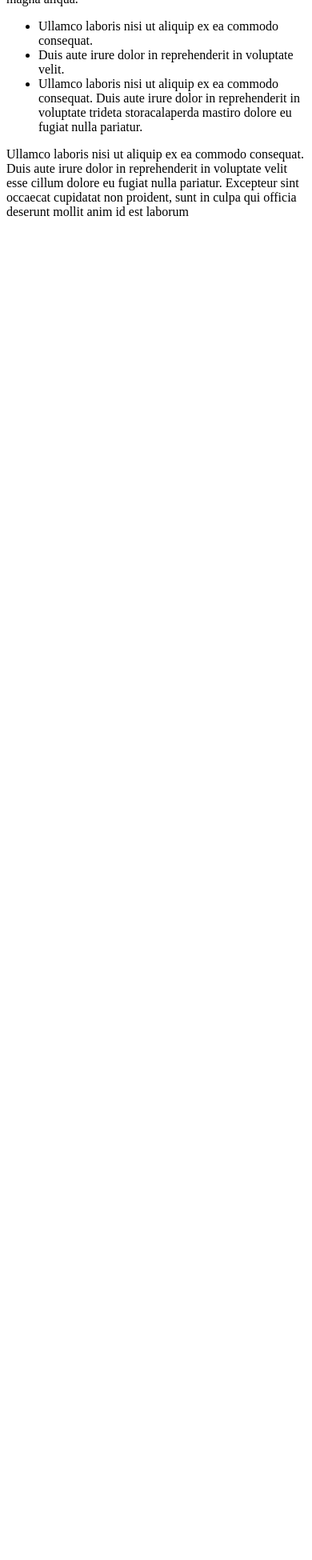
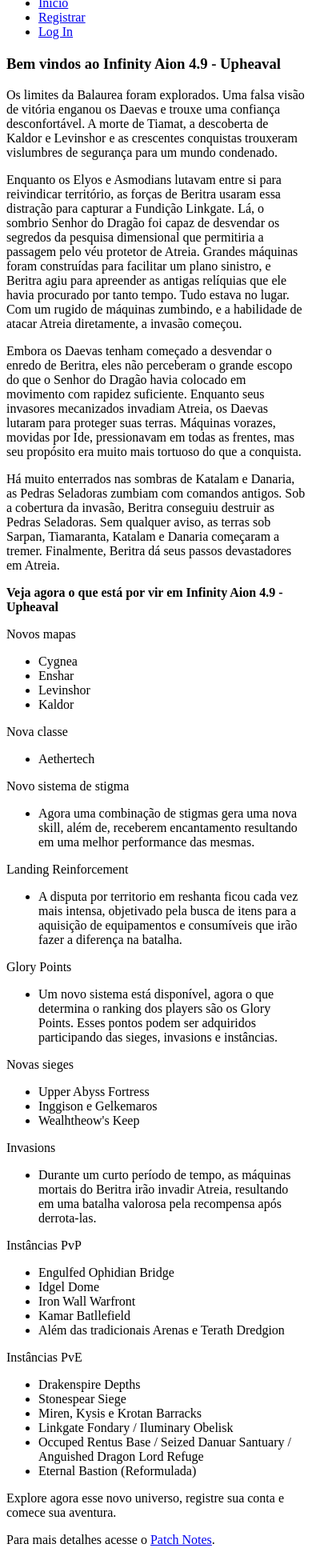
Before and after one commit to henrmont/infinityaion.com.br, a Symfony app: template templates/site/isolate/3.html.twig in a window 390 px wide. Shown: the part 333-2283 px from the top of the page at 80% size. Before the commit the page ends 603 px from the top, so only its background shows below. Run offline with Twig, Linux system fonts and the light colour scheme; the template is opened without the code that fills it, so the values that code supplies are empty; some libraries are stand-ins or nearby versions; some web fonts are replaced; grey boxes are pictures that could not be loaded.

Commit message:
* ajuste vitrine

```diff
--- a/templates/site/isolate.html.twig
+++ b/templates/site/isolate.html.twig
@@ -9,9 +9,8 @@
 <div class="container d-flex align-items-center">
 
     <div class="logo mr-auto">
-    <h1 class="text-light"><a href="index.html"><span>Delicious</span></a></h1>
     <!-- Uncomment below if you prefer to use an image logo -->
-    <!-- <a href="index.html"><img src="assets/img/logo.png" alt="" class="img-fluid"></a>-->
+    <img src="{{ asset('build/img/infinityaion.png') }}" alt="">
     </div>
 
     <nav class="nav-menu d-none d-lg-block">
@@ -34,11 +33,11 @@
     <div class="carousel-inner" role="listbox">
 
         <!-- Slide 1 -->
-        <div class="carousel-item active" style="background: url({{ asset('build/img/slide/slide-1.jpg') }});">
-        <div class="carousel-container">
+        <div class="carousel-item active" style="background: url({{ asset('uploads/cms/' ~ carousel.imageSmall)}}); background-size:cover; background-position: center center;">
+        <div class="carousel-container" style="background-color: rgba(10,10,10,0.5);">
             <div class="carousel-content">
-            <h2 class="animate__animated animate__fadeInDown"><span>Delicious</span> Restaurant</h2>
-            <p class="animate__animated animate__fadeInUp">Ut velit est quam dolor ad a aliquid qui aliquid. Sequi ea ut et est quaerat sequi nihil ut aliquam. Occaecati alias dolorem mollitia ut. Similique ea voluptatem. Esse doloremque accusamus repellendus deleniti vel. Minus et tempore modi architecto.</p>
+            <h2 class="animate__animated animate__fadeInDown">{{carousel.title}}</h2>
+            <p class="animate__animated animate__fadeInUp">{{carousel.text}}</p>
             </div>
         </div>
         </div>
@@ -61,24 +60,7 @@
         <div class="col-lg-8 d-flex flex-column justify-content-center align-items-stretch">
 
         <div class="content">
-            <h3>Eum ipsam laborum deleniti <strong>velit pariatur architecto aut nihil</strong></h3>
-            <p>
-            Lorem ipsum dolor sit amet, consectetur adipiscing elit, sed do eiusmod tempor incididunt ut labore et dolore magna aliqua. Duis aute irure dolor in reprehenderit
-            </p>
-            <p class="font-italic">
-            Lorem ipsum dolor sit amet, consectetur adipiscing elit, sed do eiusmod tempor incididunt ut labore et dolore
-            magna aliqua.
-            </p>
-            <ul>
-            <li><i class="bx bx-check-double"></i> Ullamco laboris nisi ut aliquip ex ea commodo consequat.</li>
-            <li><i class="bx bx-check-double"></i> Duis aute irure dolor in reprehenderit in voluptate velit.</li>
-            <li><i class="bx bx-check-double"></i> Ullamco laboris nisi ut aliquip ex ea commodo consequat. Duis aute irure dolor in reprehenderit in voluptate trideta storacalaperda mastiro dolore eu fugiat nulla pariatur.</li>
-            </ul>
-            <p>
-            Ullamco laboris nisi ut aliquip ex ea commodo consequat. Duis aute irure dolor in reprehenderit in voluptate
-            velit esse cillum dolore eu fugiat nulla pariatur. Excepteur sint occaecat cupidatat non proident, sunt in
-            culpa qui officia deserunt mollit anim id est laborum
-            </p>
+            {% block content %}{% endblock %}
         </div>
         <div class="col-lg-2 d-flex flex-column justify-content-center align-items-stretch"></div>
 
--- a/templates/site/isolate/3.html.twig
+++ b/templates/site/isolate/3.html.twig
@@ -1,96 +1,76 @@
-{% extends 'base.html.twig' %}
+{% extends 'site/isolate.html.twig' %}
 
-{% block title %}Infinity Aion{% endblock %}
-
-{% block body %}
-
-<!-- ======= Header ======= -->
-<header id="header" class="fixed-top d-flex align-items-center header-transparent">
-<div class="container d-flex align-items-center">
-
-    <div class="logo mr-auto">
-    <h1 class="text-light"><a href="index.html"><span>Delicious</span></a></h1>
-    <!-- Uncomment below if you prefer to use an image logo -->
-    <!-- <a href="index.html"><img src="assets/img/logo.png" alt="" class="img-fluid"></a>-->
-    </div>
-
-    <nav class="nav-menu d-none d-lg-block">
-    <ul>
-        <li><a href="{{ path('site') }}">Início</a></li>
-
-        <li class="book-a-table text-center"><a href="#">Registrar</a></li>
-        <li class="book-a-table text-center"><a href="#">Log In</a></li>
-    </ul>
-    </nav><!-- .nav-menu -->
-
-</div>
-</header><!-- End Header -->
-
-<!-- ======= Hero Section ======= -->
-<section class="hero" id="hero">
-<div class="hero-container">
-    <div id="heroCarousel" class="carousel slide carousel-fade" data-ride="carousel">
-
-    <div class="carousel-inner" role="listbox">
-
-        <!-- Slide 1 -->
-        <div class="carousel-item active" style="background: url({{ asset('uploads/cms/' ~ carousel.imageSmall)}}); background-size:cover; background-position: center center;">
-        <div class="carousel-container" style="background-color: rgba(10,10,10,0.5);">
-            <div class="carousel-content">
-            <h2 class="animate__animated animate__fadeInDown">{{carousel.title}}</h2>
-            <p class="animate__animated animate__fadeInUp">{{carousel.text}}</p>
-            </div>
-        </div>
-        </div>
-
-    </div>
-
-    </div>
-</div>
-</section><!-- End Hero -->
-
-<main id="main">
-
-<!-- ======= About Section ======= -->
-<section id="about" class="about">
-    <div class="container-fluid">
-
-    <div class="row">
-
-        <div class="col-lg-2 d-flex flex-column justify-content-center align-items-stretch"></div>
-        <div class="col-lg-8 d-flex flex-column justify-content-center align-items-stretch">
-
-        <div class="content">
-            <h3>Eum ipsam laborum deleniti <strong>velit pariatur architecto aut nihil</strong></h3>
-            <p>
-            Lorem ipsum dolor sit amet, consectetur adipiscing elit, sed do eiusmod tempor incididunt ut labore et dolore magna aliqua. Duis aute irure dolor in reprehenderit
+{% block content %}
+<h3>Bem vindos ao Infinity Aion 4.9 - Upheaval</h3>
+<p class="font-italic">
+Os limites da Balaurea foram explorados. Uma falsa visão de vitória enganou os Daevas e trouxe uma confiança desconfortável. A morte de Tiamat, a descoberta de Kaldor e Levinshor e as crescentes conquistas trouxeram vislumbres de segurança para um mundo condenado.
 </p>
 <p class="font-italic">
-            Lorem ipsum dolor sit amet, consectetur adipiscing elit, sed do eiusmod tempor incididunt ut labore et dolore
-            magna aliqua.
+Enquanto os Elyos e Asmodians lutavam entre si para reivindicar território, as forças de Beritra usaram essa distração para capturar a Fundição Linkgate. Lá, o sombrio Senhor do Dragão foi capaz de desvendar os segredos da pesquisa dimensional que permitiria a passagem pelo véu protetor de Atreia. Grandes máquinas foram construídas para facilitar um plano sinistro, e Beritra agiu para apreender as antigas relíquias que ele havia procurado por tanto tempo. Tudo estava no lugar. Com um rugido de máquinas zumbindo, e a habilidade de atacar Atreia diretamente, a invasão começou.
 </p>
+<p class="font-italic">
+Embora os Daevas tenham começado a desvendar o enredo de Beritra, eles não perceberam o grande escopo do que o Senhor do Dragão havia colocado em movimento com rapidez suficiente. Enquanto seus invasores mecanizados invadiam Atreia, os Daevas lutaram para proteger suas terras. Máquinas vorazes, movidas por Ide, pressionavam em todas as frentes, mas seu propósito era muito mais tortuoso do que a conquista.
+</p>
+<p class="font-italic">
+Há muito enterrados nas sombras de Katalam e Danaria, as Pedras Seladoras zumbiam com comandos antigos. Sob a cobertura da invasão, Beritra conseguiu destruir as Pedras Seladoras. Sem qualquer aviso, as terras sob Sarpan, Tiamaranta, Katalam e Danaria começaram a tremer. Finalmente, Beritra dá seus passos devastadores em Atreia.
+</p>
+<p>
+<strong style="color: black;">Veja agora o que está por vir em Infinity Aion 4.9 - Upheaval</strong>
+</p>
+<p>Novos mapas</p>
 <ul>
-            <li><i class="bx bx-check-double"></i> Ullamco laboris nisi ut aliquip ex ea commodo consequat.</li>
-            <li><i class="bx bx-check-double"></i> Duis aute irure dolor in reprehenderit in voluptate velit.</li>
-            <li><i class="bx bx-check-double"></i> Ullamco laboris nisi ut aliquip ex ea commodo consequat. Duis aute irure dolor in reprehenderit in voluptate trideta storacalaperda mastiro dolore eu fugiat nulla pariatur.</li>
+<li><i class="bx bx-check-double"></i> Cygnea</li>
+<li><i class="bx bx-check-double"></i> Enshar</li>
+<li><i class="bx bx-check-double"></i> Levinshor</li>
+<li><i class="bx bx-check-double"></i> Kaldor</li>
+</ul>
+<p>Nova classe</p>
+<ul>
+<li><i class="bx bx-check-double"></i> Aethertech</li>
+</ul>
+<p>Novo sistema de stigma</p>
+<ul>
+<li><i class="bx bx-check-double"></i> Agora uma combinação de stigmas gera uma nova skill, além de, receberem encantamento resultando em uma melhor performance das mesmas.</li>
+</ul>
+<p>Landing Reinforcement</p>
+<ul>
+<li><i class="bx bx-check-double"></i> A disputa por territorio em reshanta ficou cada vez mais intensa, objetivado pela busca de itens para a aquisição de equipamentos e consumíveis que irão fazer a diferença na batalha.</li>
+</ul>
+<p>Glory Points</p>
+<ul>
+<li><i class="bx bx-check-double"></i> Um novo sistema está disponível, agora o que determina o ranking dos players são os Glory Points. Esses pontos podem ser adquiridos participando das sieges, invasions e instâncias.</li>
+</ul>
+<p>Novas sieges</p>
+<ul>
+<li><i class="bx bx-check-double"></i> Upper Abyss Fortress</li>
+<li><i class="bx bx-check-double"></i> Inggison e Gelkemaros</li>
+<li><i class="bx bx-check-double"></i> Wealhtheow's Keep</li>
+</ul>
+<p>Invasions</p>
+<ul>
+<li><i class="bx bx-check-double"></i> Durante um curto período de tempo, as máquinas mortais do Beritra irão invadir Atreia, resultando em uma batalha valorosa pela recompensa após derrota-las.</li>
+</ul>
+<p>Instâncias PvP</p>
+<ul>
+<li><i class="bx bx-check-double"></i> Engulfed Ophidian Bridge</li>
+<li><i class="bx bx-check-double"></i> Idgel Dome</li>
+<li><i class="bx bx-check-double"></i> Iron Wall Warfront</li>
+<li><i class="bx bx-check-double"></i> Kamar Batllefield</li>
+<li><i class="bx bx-check-double"></i> Além das tradicionais Arenas e Terath Dredgion</li>
+</ul>
+<p>Instâncias PvE</p>
+<ul>
+<li><i class="bx bx-check-double"></i> Drakenspire Depths</li>
+<li><i class="bx bx-check-double"></i> Stonespear Siege</li>
+<li><i class="bx bx-check-double"></i> Miren, Kysis e Krotan Barracks</li>
+<li><i class="bx bx-check-double"></i> Linkgate Fondary / Iluminary Obelisk</li>
+<li><i class="bx bx-check-double"></i> Occuped Rentus Base / Seized Danuar Santuary / Anguished Dragon Lord Refuge</li>
+<li><i class="bx bx-check-double"></i> Eternal Bastion (Reformulada)</li>
 </ul>
 <p>
-            Ullamco laboris nisi ut aliquip ex ea commodo consequat. Duis aute irure dolor in reprehenderit in voluptate
-            velit esse cillum dolore eu fugiat nulla pariatur. Excepteur sint occaecat cupidatat non proident, sunt in
-            culpa qui officia deserunt mollit anim id est laborum
+Explore agora esse novo universo, registre sua conta e comece sua aventura.
 </p>
-        </div>
-        <div class="col-lg-2 d-flex flex-column justify-content-center align-items-stretch"></div>
-
-        </div>
-
-    </div>
-
-    </div>
-</section><!-- End About Section -->
-
-</main><!-- End #main -->
-
-<a href="#" class="back-to-top"><i class="icofont-simple-up"></i></a>
-
+<p>
+Para mais detalhes acesse o <a href="/build/download/patch_notes.pdf">Patch Notes</a>.
+</p>
 {% endblock %}
```
Also changed, not shown: templates/site/index.html.twig (+34 -30 lines), 1 other file. Lines whose indentation alone changed are shown as unchanged.
